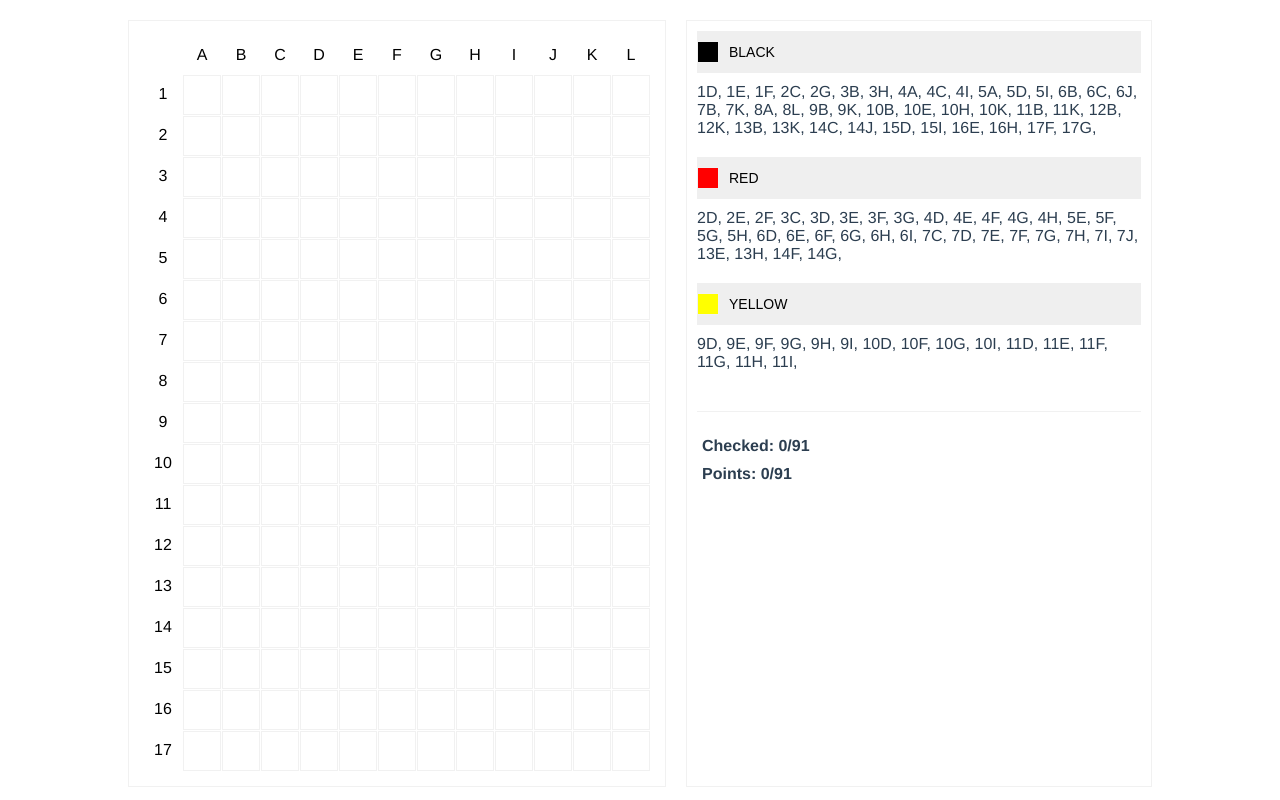
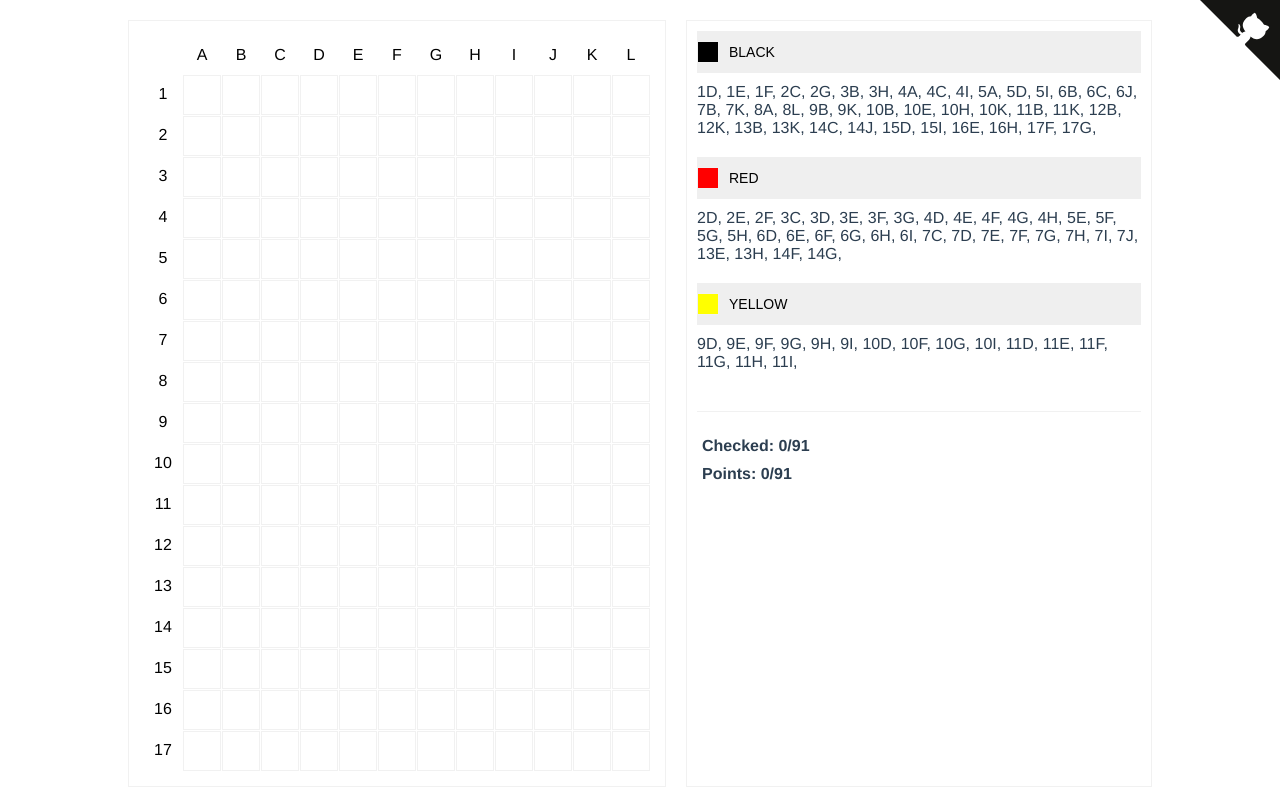
Before and after one commit to szafran89/santa-claus-coding, a Vue app: page / in a window 1280 px wide. Built offline with nearby package versions, Linux system fonts and the light colour scheme.

Commit message:
Added github logo

```diff
--- a/src/App.vue
+++ b/src/App.vue
@@ -18,6 +18,7 @@
         <Summary :codesSum="codesSum" :summary="summary" />
       </div>
     </main>
+    <a href="https://github.com/szafran89/santa-claus-coding" class="github-corner" aria-label="View source on Github"><svg width="80" height="80" viewBox="0 0 250 250" style="fill:#151513; color:#fff; position: absolute; top: 0; border: 0; right: 0;" aria-hidden="true"><path d="M0,0 L115,115 L130,115 L142,142 L250,250 L250,0 Z"></path><path d="M128.3,109.0 C113.8,99.7 119.0,89.6 119.0,89.6 C122.0,82.7 120.5,78.6 120.5,78.6 C119.2,72.0 123.4,76.3 123.4,76.3 C127.3,80.9 125.5,87.3 125.5,87.3 C122.9,97.6 130.6,101.9 134.4,103.2" fill="currentColor" style="transform-origin: 130px 106px;" class="octo-arm"></path><path d="M115.0,115.0 C114.9,115.1 118.7,116.5 119.8,115.4 L133.7,101.6 C136.9,99.2 139.9,98.4 142.2,98.6 C133.8,88.0 127.5,74.4 143.8,58.0 C148.5,53.4 154.0,51.2 159.7,51.0 C160.3,49.4 163.2,43.6 171.4,40.1 C171.4,40.1 176.1,42.5 178.8,56.2 C183.1,58.6 187.2,61.8 190.9,65.4 C194.5,69.0 197.7,73.2 200.1,77.6 C213.8,80.2 216.3,84.9 216.3,84.9 C212.7,93.1 206.9,96.0 205.4,96.6 C205.1,102.4 203.0,107.8 198.3,112.5 C181.9,128.9 168.3,122.5 157.7,114.1 C157.9,116.9 156.7,120.9 152.7,124.9 L141.0,136.5 C139.8,137.7 141.6,141.9 141.8,141.8 Z" fill="currentColor" class="octo-body"></path></svg></a>
   </div>
 </template>
 
```
